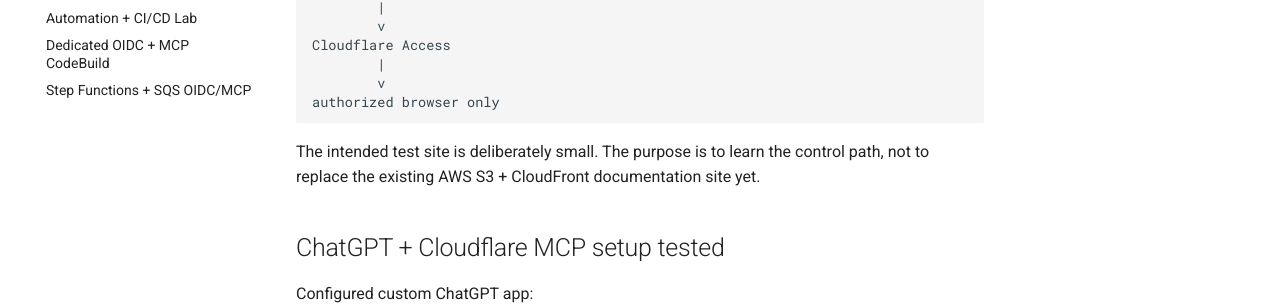
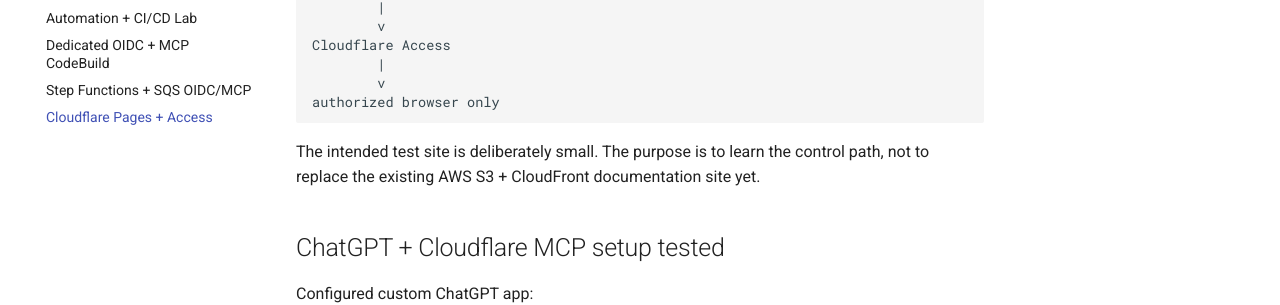
Before and after one commit to mytestlab123/chatgpt-aws, an MkDocs documentation site: the page built from docs/CLOUDFLARE_PAGES_ACCESS_LAB.md, in a window 1280 px wide. Shown: the part 452-757 px from the top of the page. Built offline with MkDocs 1.6.1 and Material for MkDocs 9.7.7, drawn with Linux system fonts in a browser that asks for light colours; comment, search, counter and statistics services are not loaded.

Commit message:
Add Cloudflare Pages + Access lab to docs navigation

```diff
--- a/mkdocs.yml
+++ b/mkdocs.yml
@@ -67,6 +67,7 @@
       - Automation + CI/CD Lab: AUTOMATION_CICD_LAB.md
       - Dedicated OIDC + MCP CodeBuild: OIDC_MCP_CODEBUILD_LAB.md
       - Step Functions + SQS OIDC/MCP: SFN_SQS_OIDC_MCP_LAB.md
+      - Cloudflare Pages + Access: CLOUDFLARE_PAGES_ACCESS_LAB.md
 
 extra:
   generator: false
```
